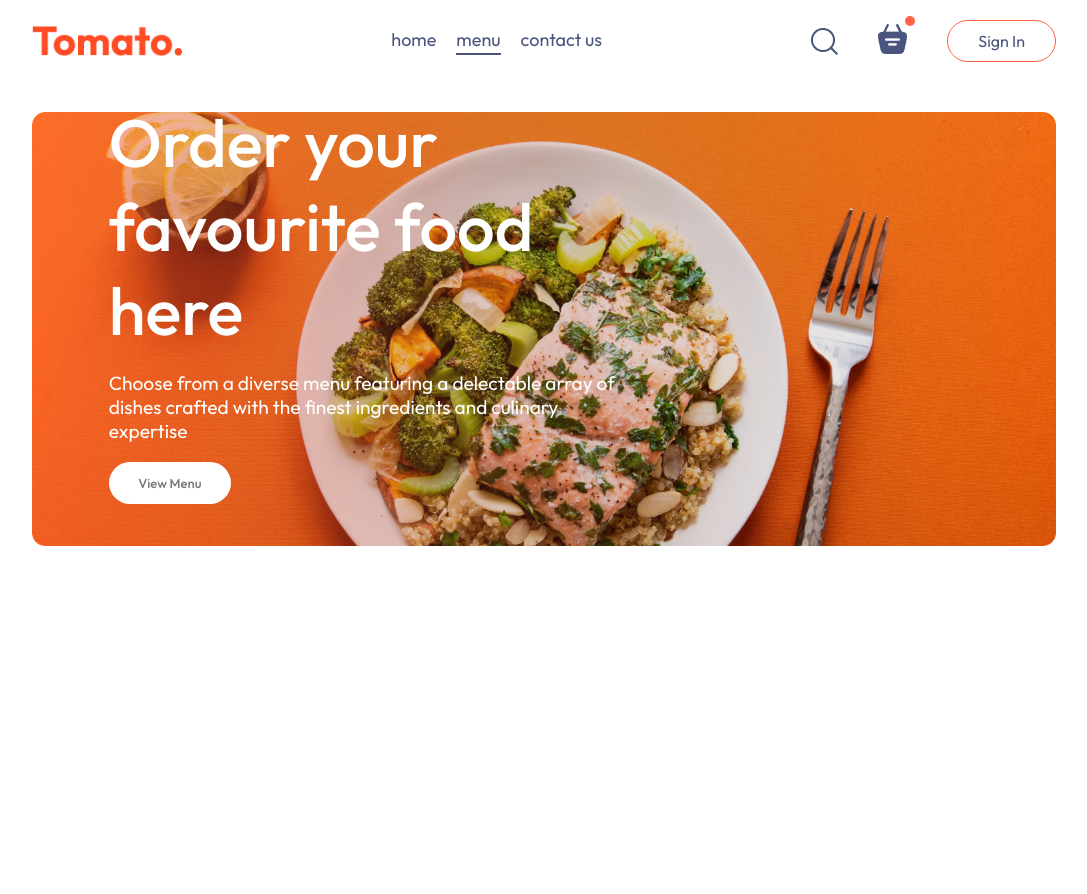
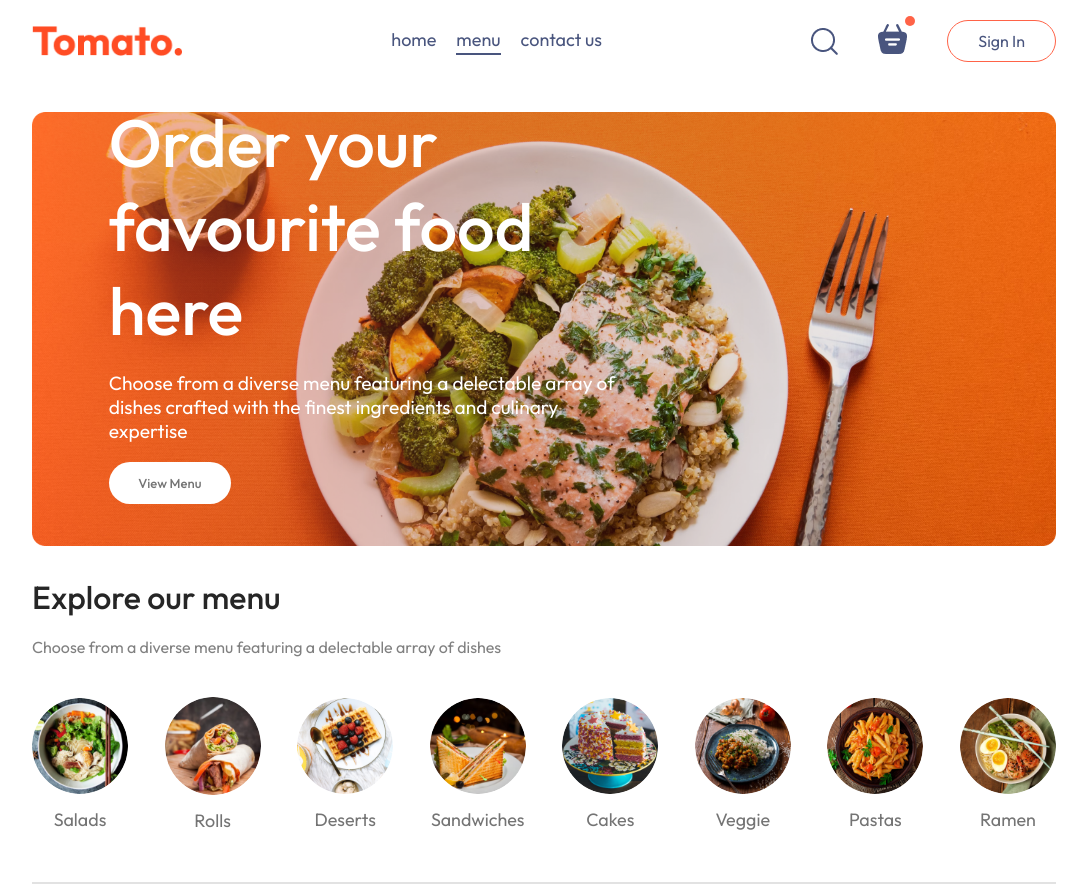
Before and after one commit to gonzagramaglia/mern-ecommerce, a React (Vite) app in the folder frontend/: page / in a window 1280 px wide. Shown: the whole page, without its empty margins (96-1183 px from the left). Before the commit the page ends 800 px from the top, so only its background shows below. Built offline with nearby package versions, Linux system fonts and the light colour scheme.

Commit message:
frontend: ExploreMenu section. overflow-x: scroll. ::-webkit-scrollbar display: none

```diff
--- a/frontend/src/assets/assets.js
+++ b/frontend/src/assets/assets.js
@@ -6,6 +6,14 @@ import upload_area from "./upload_area.png";
 import parcel_icon from "./parcel_icon.png";
 import search_icon from "./search_icon.png";
 import basket_icon from "./basket_icon.png";
+import menu_1 from "./menu_1.png";
+import menu_2 from "./menu_2.png";
+import menu_3 from "./menu_3.png";
+import menu_4 from "./menu_4.png";
+import menu_5 from "./menu_5.png";
+import menu_6 from "./menu_6.png";
+import menu_7 from "./menu_7.png";
+import menu_8 from "./menu_8.png";
 
 export const assets = {
   logo,
@@ -18,4 +26,39 @@ export const assets = {
   basket_icon,
 };
 
+export const menu_list = [
+  {
+    menu_name: "Salads",
+    menu_image: menu_1,
+  },
+  {
+    menu_name: "Rolls",
+    menu_image: menu_2,
+  },
+  {
+    menu_name: "Deserts",
+    menu_image: menu_3,
+  },
+  {
+    menu_name: "Sandwiches",
+    menu_image: menu_4,
+  },
+  {
+    menu_name: "Cakes",
+    menu_image: menu_5,
+  },
+  {
+    menu_name: "Veggie",
+    menu_image: menu_6,
+  },
+  {
+    menu_name: "Pastas",
+    menu_image: menu_7,
+  },
+  {
+    menu_name: "Ramen",
+    menu_image: menu_8,
+  },
+];
+
 export const url = "http://localhost:4000";
--- /dev/null
+++ b/frontend/src/components/ExploreMenu/ExploreMenu.css
@@ -0,0 +1,51 @@
+.explore-menu {
+  display: flex;
+  flex-direction: column;
+  gap: 20px;
+}
+
+.explore-menu h1 {
+  color: #262626;
+  font-weight: 500;
+}
+
+.explore-menu-text {
+  max-width: 60%;
+  color: #808080;
+}
+
+.explore-menu-list {
+  display: flex;
+  justify-content: space-between;
+  align-items: center;
+  text-align: center;
+  gap: 30px;
+  margin: 20px 0px;
+  overflow-x: scroll;
+}
+
+.explore-menu-list::-webkit-scrollbar {
+  display: none;
+}
+
+.explore-menu-list-item img {
+  width: 7.5vw;
+  min-width: 80px;
+  cursor: pointer;
+  border-radius: 50%;
+  transition: 0.2s;
+}
+
+.explore-menu-list-item p {
+  margin-top: 10px;
+  color: #747474;
+  font-size: max(1.4vw, 16px);
+  cursor: pointer;
+}
+
+.explore-menu hr {
+  margin: 10px 0px;
+  height: 2px;
+  background-color: #e2e2e2;
+  border: none;
+}
--- /dev/null
+++ b/frontend/src/components/ExploreMenu/ExploreMenu.jsx
@@ -0,0 +1,28 @@
+import "./ExploreMenu.css";
+import { menu_list } from "../../assets/assets";
+
+const ExploreMenu = () => {
+  return (
+    <>
+      <div className="explore-menu" id="explore-menu">
+        <h1>Explore our menu</h1>
+        <p className="explore-menu-text">
+          Choose from a diverse menu featuring a delectable array of dishes
+        </p>
+        <div className="explore-menu-list">
+          {menu_list.map((list_item, index) => {
+            return (
+              <div key={index} className="explore-menu-list-item">
+                <img src={list_item.menu_image} alt={list_item.menu_name} />
+                <p>{list_item.menu_name}</p>
+              </div>
+            );
+          })}
+        </div>
+        <hr />
+      </div>
+    </>
+  );
+};
+
+export default ExploreMenu;
--- a/frontend/src/pages/Home/Home.jsx
+++ b/frontend/src/pages/Home/Home.jsx
@@ -1,11 +1,13 @@
 import "./Home.css";
-import Header from "../../components/Navbar/Header/Header";
+import Header from "../../components/Header/Header";
+import ExploreMenu from "../../components/ExploreMenu/ExploreMenu";
 
 const Home = () => {
   return (
     <>
       <div>
         <Header />
+        <ExploreMenu />
       </div>
     </>
   );
```
Also changed, not shown: frontend/src/components/Header/Header.css (renamed from frontend/src/components/Navbar/Header/Header.css), frontend/src/components/Header/Header.jsx (renamed from frontend/src/components/Navbar/Header/Header.jsx).
